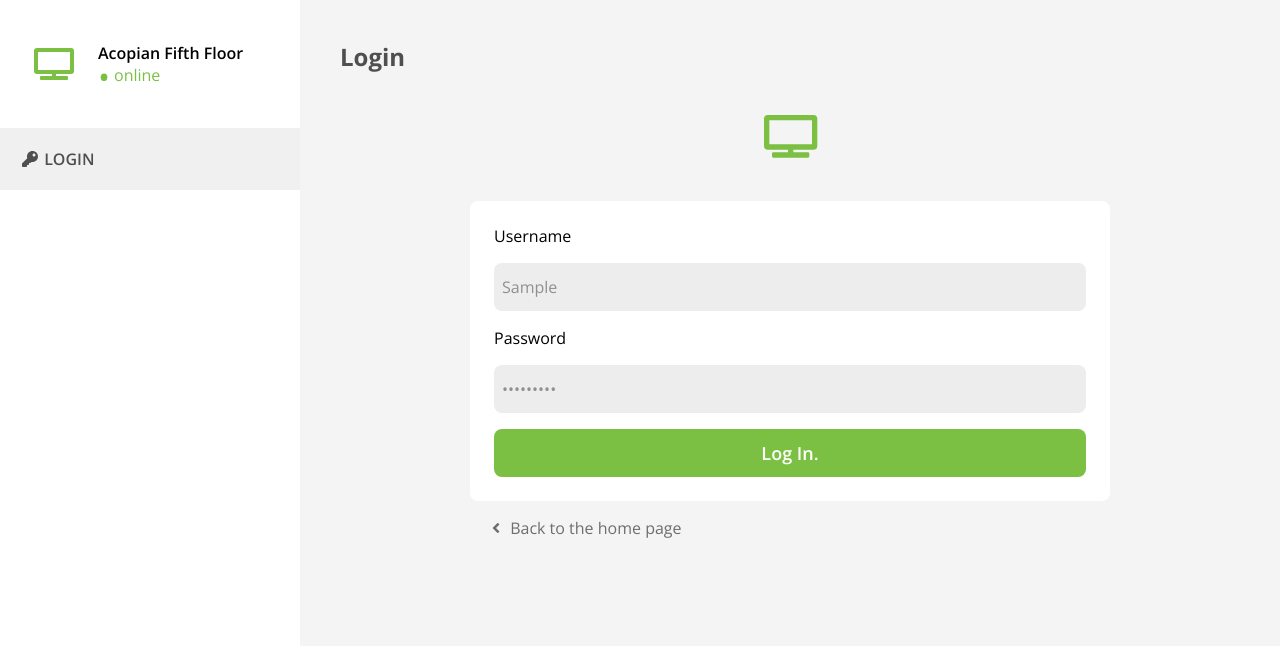
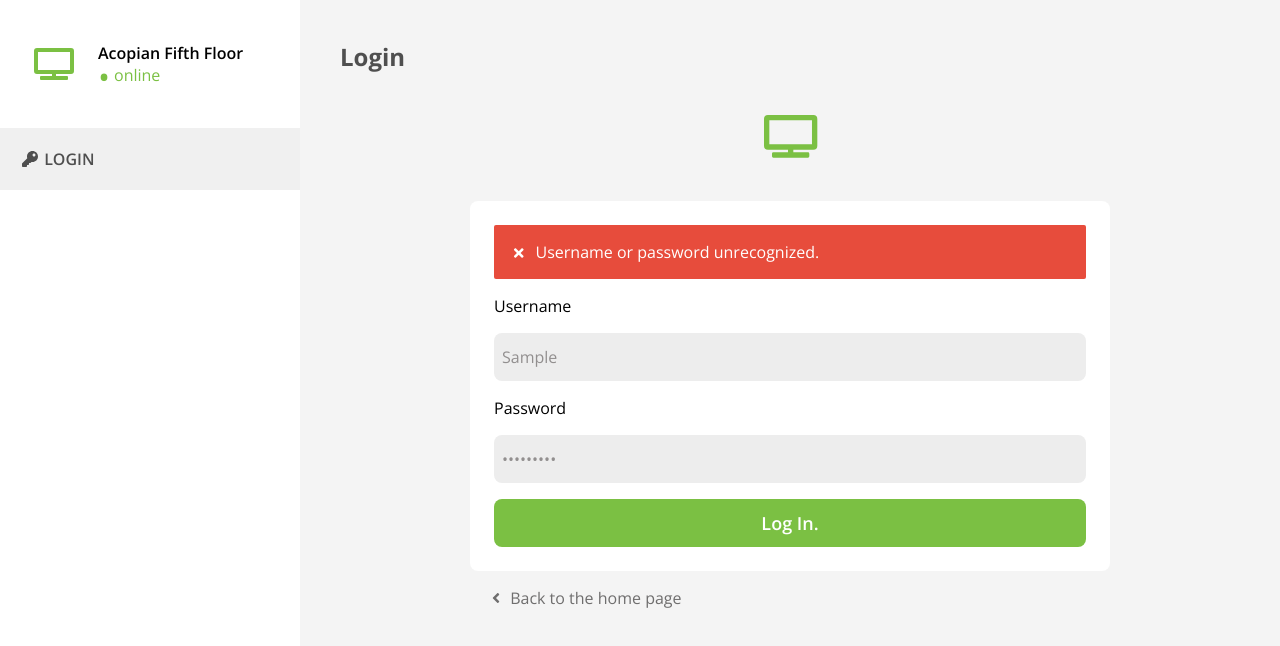
Before and after one commit to wassgha/digital-signage, a Next.js app: page /login in a window 1280 px wide. Both pictures are taken after typing "Sample", "Sample123" into the empty fields and a click on the button "Log In.". Shown: the top 646 px of the page. Built offline with nearby package versions, Linux system fonts and the light colour scheme; no server answers.

Commit message:
Fixed issues and added a banner for login failures

```diff
--- a/helpers/auth.js
+++ b/helpers/auth.js
@@ -5,10 +5,10 @@ import React from 'react'
 export const login = ({ username, password }) => {
   return axios.post('/api/v1/user/login', { username, password }).then(res => {
     if (res.data && res.data.success) {
-      return Router.push('/layout')
-    } else {
-      return res.data
+      Router.push('/layout')
+      window.location.href = '/layout'
     }
+    return res.data
   })
 }
 
--- a/pages/login.js
+++ b/pages/login.js
@@ -1,7 +1,7 @@
 import { Component } from 'react'
 import Link from 'next/link'
 import { FontAwesomeIcon } from '@fortawesome/react-fontawesome'
-import { faTv, faAngleLeft } from '@fortawesome/free-solid-svg-icons'
+import { faTv, faCheck, faTimes, faAngleLeft } from '@fortawesome/free-solid-svg-icons'
 
 import Frame from '../components/Admin/Frame.js'
 import { login } from '../helpers/auth.js'
@@ -12,13 +12,21 @@ class Login extends Component {
 
     this.state = {
       username: '',
-      password: ''
+      password: '',
+      alert: null
     }
   }
 
   performLogin = () => {
     const { username, password } = this.state
     login({ username, password })
+      .then(resp => {
+        if (!resp.success) throw Error()
+        this.setState({ alert: 'success' })
+      })
+      .catch(() => {
+        this.setState({ alert: 'error' })
+      })
   }
 
   usernameChangeHandler = event => {
@@ -35,6 +43,7 @@ class Login extends Component {
 
   render() {
     const { loggedIn } = this.props
+    const { alert } = this.state
     return (
       <Frame loggedIn={loggedIn}>
         <h1>Login</h1>
@@ -52,6 +61,21 @@ class Login extends Component {
               return false
             }}
           >
+            {alert && (
+              <div className={`alert-${alert}`}>
+                <FontAwesomeIcon
+                  icon={alert == 'success' ? faCheck : faTimes}
+                  fixedWidth
+                  size='sm'
+                  color='white'
+                />
+                <span className={'alert-text'}>
+                  {alert == 'success'
+                    ? 'Successfully logged in to your account.'
+                    : 'Username or password unrecognized.'}
+                </span>
+              </div>
+            )}
             <label for='username'>Username</label>
             <input
               type='text'
@@ -161,6 +185,22 @@ class Login extends Component {
               font-size: 14;
               cursor: pointer;
             }
+            .alert-error {
+              background: #e74c3c;
+              border-radius: 2px;
+              margin-bottom: 16px;
+              padding: 16px;
+            }
+            .alert-success {
+              background: #7bc043;
+              border-radius: 2px;
+              margin-bottom: 16px;
+              padding: 16px;
+            }
+            .alert-text {
+              color: white;
+              margin-left: 8px;
+            }
           `}
         </style>
       </Frame>
--- a/pages/slideshow.js
+++ b/pages/slideshow.js
@@ -10,6 +10,7 @@ import Button from '../components/Form/Button.js'
 import Dialog from '../components/Dialog.js'
 
 import { getSlideshow, updateSlideshow } from '../actions/slideshow'
+import { protect } from '../helpers/auth.js'
 
 class Slideshow extends React.Component {
   constructor(props) {
@@ -42,9 +43,10 @@ class Slideshow extends React.Component {
   }
 
   render() {
+    const { loggedIn } = this.props
     const { slideshow } = this.state
     return (
-      <Frame>
+      <Frame loggedIn={loggedIn}>
         <h1 className='title'>Slideshow: </h1>{' '}
         <div className='editable-title'>
           <input
@@ -137,4 +139,4 @@ class Slideshow extends React.Component {
   }
 }
 
-export default Slideshow
+export default protect(Slideshow)
```
